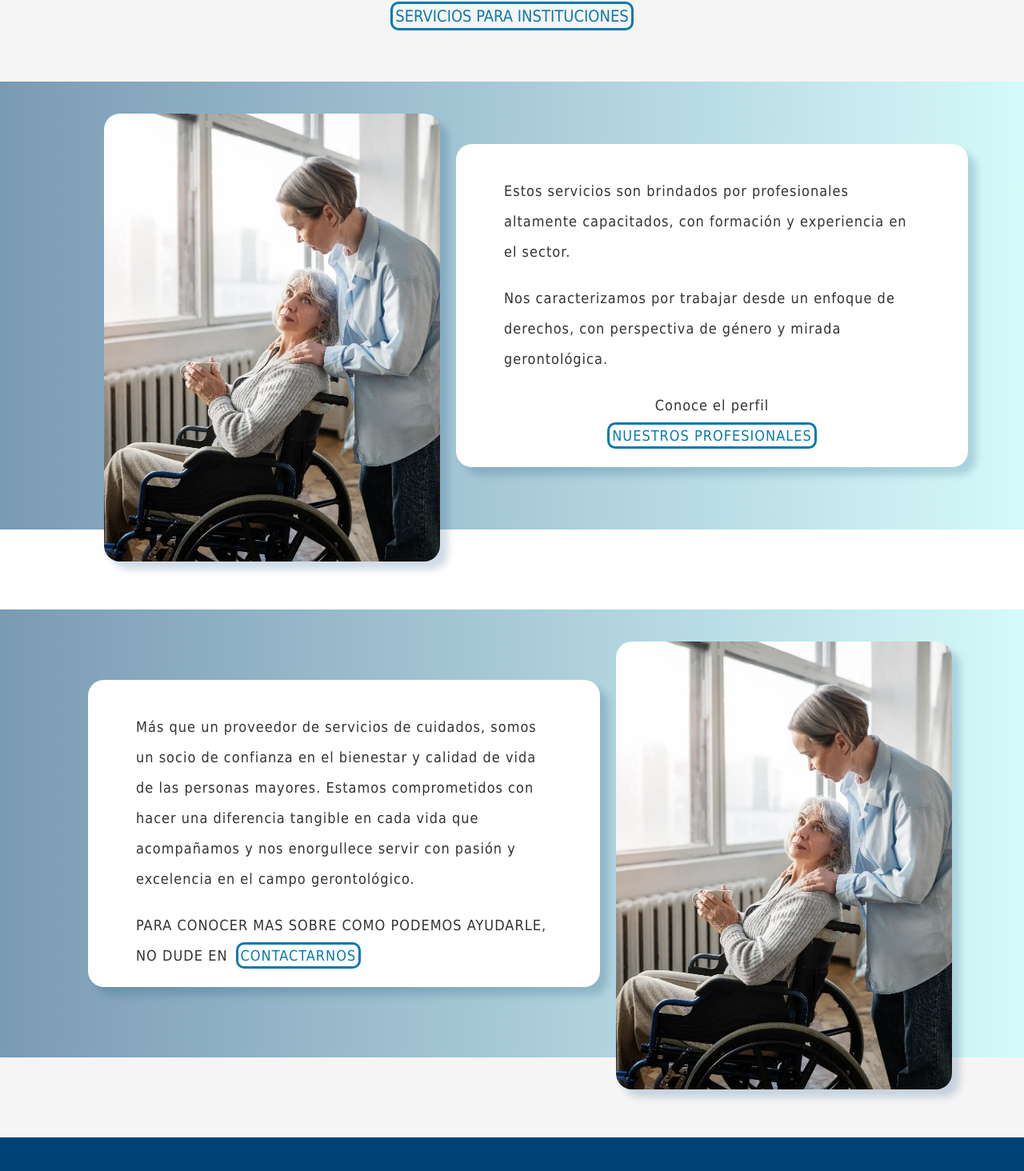
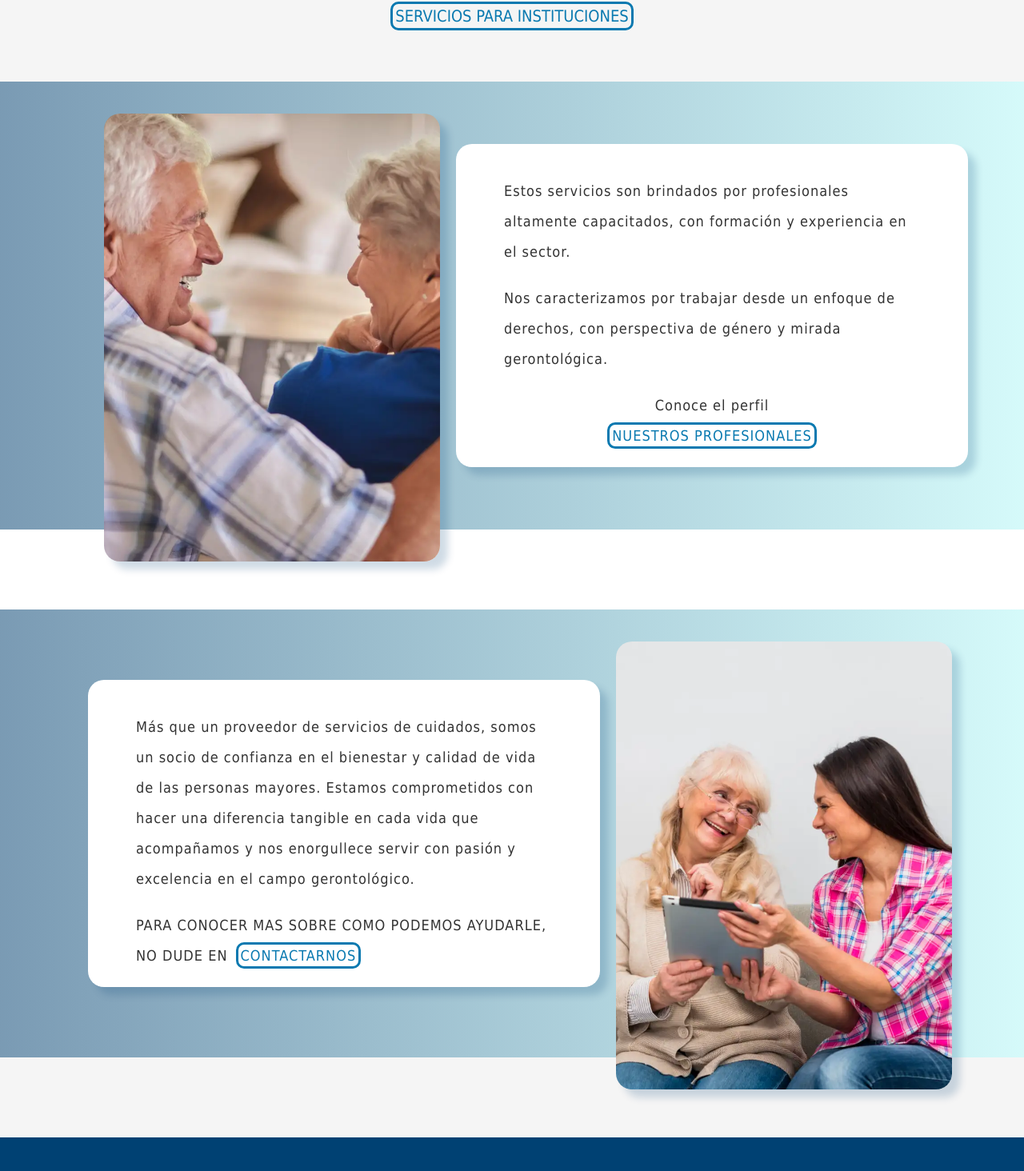
Before and after one commit to Gabriel9022/spayc-front, a React (Vite) app in the folder spayc-frontend/: page /inicio in a window 1280 px wide. Shown: the part 3322-4786 px from the top of the page at 80% size. Built offline with nearby package versions, Linux system fonts and the light colour scheme; no server answers.

Commit message:
add professiona and contact images on home section

```diff
--- a/spayc-frontend/src/Components/Home/Home.css
+++ b/spayc-frontend/src/Components/Home/Home.css
@@ -250,10 +250,14 @@
     width: 100%;
     height: 100%;
     object-fit: cover;
-    object-position: bottom;
+    object-position: -230px bottom;
     border-radius: 20px;
     margin: 40px 20px;
     box-shadow: 10px 10px 10px #00417330;
+}
+
+.home_contact_image img {
+    object-position: -375px;
 }
 
 .home_professionals_introduction, .home_contact_introduction {
@@ -332,6 +336,7 @@
     .home_proffesionals_image img,
     .home_contact_image img {
         margin: 0;
+        object-position: center;
     }
 
     .home_professionals_introduction,
--- a/spayc-frontend/src/Components/Home/Home.tsx
+++ b/spayc-frontend/src/Components/Home/Home.tsx
@@ -1,6 +1,7 @@
 import React from "react";
 import handsImage from "../../assets/images/Home/intr_img_home.webp";
-import attendingPerson from "../../assets/images/Home/old-patient-suffering-from-parkinson.webp";
+import homeProfessionalImage from "../../assets/images/Home/home_professional.webp";
+import homeContactImage from "../../assets/images/Home/home_contact.webp";
 import "./Home.css";
 import { Link } from "react-router-dom";
 
@@ -123,7 +124,7 @@ const Home: React.FC = () => {
         <section className="home_professionals">
           <div className="home_professionals_container">
             <div className="home_proffesionals_image">
-              <img src={attendingPerson} alt="Imagen de persona asistiendo a otra" />
+              <img src={homeProfessionalImage} alt="Imagen de persona asistiendo a otra" />
             </div>
             <div className="home_professionals_introduction">
               <p>Estos servicios son brindados por profesionales  altamente capacitados, con formación y experiencia en el sector.</p>
@@ -147,7 +148,7 @@ const Home: React.FC = () => {
               </div>
             </div>
             <div className="home_contact_image">
-              <img src={attendingPerson} alt="Imagen de persona asistiendo a otra" />
+              <img src={homeContactImage} alt="Imagen de persona asistiendo a otra" />
             </div>
           </div>
         </section>
```
Also changed, not shown: spayc-frontend/src/assets/images/Home/home_contact.webp (added), spayc-frontend/src/assets/images/Home/home_professional.webp (added).
